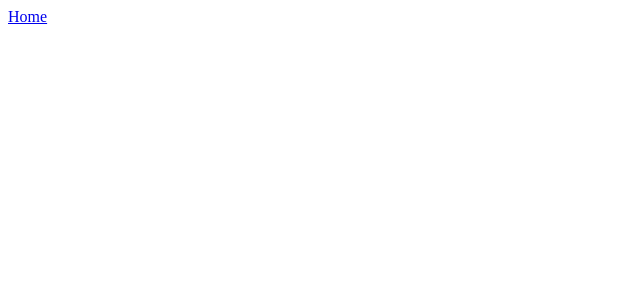
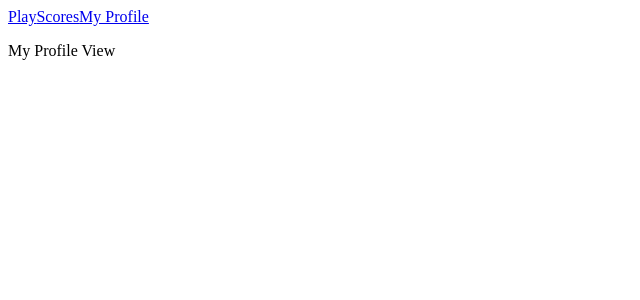
Before and after one commit to wizzandrew/match3-vue, a Vue app: page /myprofile in a window 1280 px wide. Before the commit this address had no page. Shown: the top 300 px of the page, without its empty margins (0-640 px from the left). Built offline with nearby package versions, Linux system fonts and the light colour scheme.

Commit message:
basic pages and routing

```diff
--- a/src/App.vue
+++ b/src/App.vue
@@ -5,7 +5,9 @@ import { RouterLink, RouterView } from "vue-router";
 <template>
   <div class="app">
     <nav>
-      <RouterLink to="/">Home</RouterLink>
+      <RouterLink to="/">Play</RouterLink>
+      <RouterLink to="/scores">Scores</RouterLink>
+      <RouterLink to="/myprofile">My Profile</RouterLink>
     </nav>
   </div>
   <RouterView />
--- a/src/router/index.ts
+++ b/src/router/index.ts
@@ -1,22 +1,27 @@
 import { createRouter, createWebHistory } from "vue-router";
-import HomeView from "../views/HomeView.vue";
+import PlayView from "../views/PlayView.vue";
 
 const router = createRouter({
   history: createWebHistory(import.meta.env.BASE_URL),
   routes: [
     {
       path: "/",
-      name: "home",
-      component: HomeView,
+      name: "play",
+      component: PlayView,
     },
-    // {
-    //   path: '/about',
-    //   name: 'about',
-    //   // route level code-splitting
-    //   // this generates a separate chunk (About.[hash].js) for this route
-    //   // which is lazy-loaded when the route is visited.
-    //   component: () => import('../views/AboutView.vue')
-    // }
+    {
+      path: "/scores",
+      name: "scores",
+      // route level code-splitting
+      // this generates a separate chunk (About.[hash].js) for this route
+      // which is lazy-loaded when the route is visited.
+      component: () => import("../views/ScoresView.vue"),
+    },
+    {
+      path: "/myprofile",
+      name: "myprofile",
+      component: () => import("@/views/MyProfileView.vue"),
+    },
   ],
 });
 
--- /dev/null
+++ b/src/views/MyProfileView.vue
@@ -0,0 +1,5 @@
+<template>
+  <div>
+    <p>My Profile View</p>
+  </div>
+</template>
--- a/src/views/HomeView.vue
+++ b/src/views/PlayView.vue
@@ -2,6 +2,6 @@
 
 <template>
   <div>
-    <p>Home View</p>
+    <p>Play View</p>
   </div>
 </template>
--- /dev/null
+++ b/src/views/ScoresView.vue
@@ -0,0 +1,5 @@
+<template>
+  <div>
+    <p>Scores View</p>
+  </div>
+</template>
```
